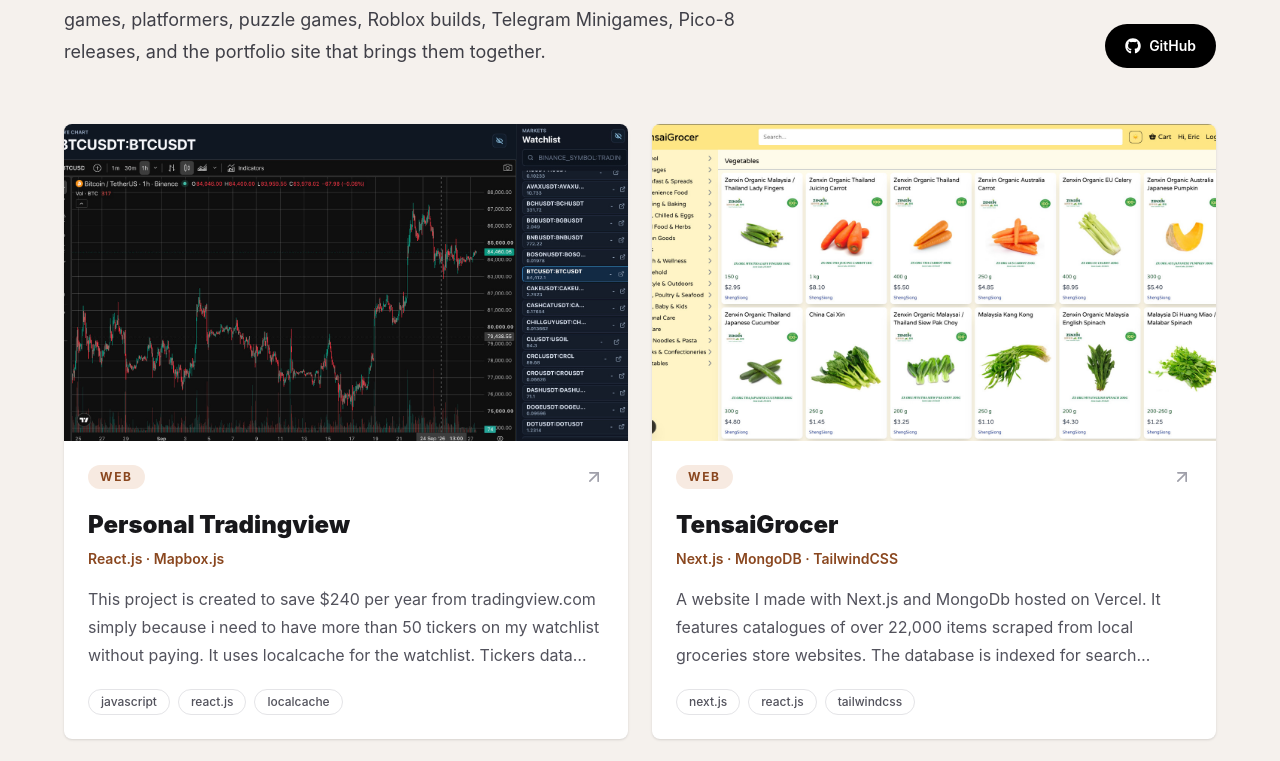
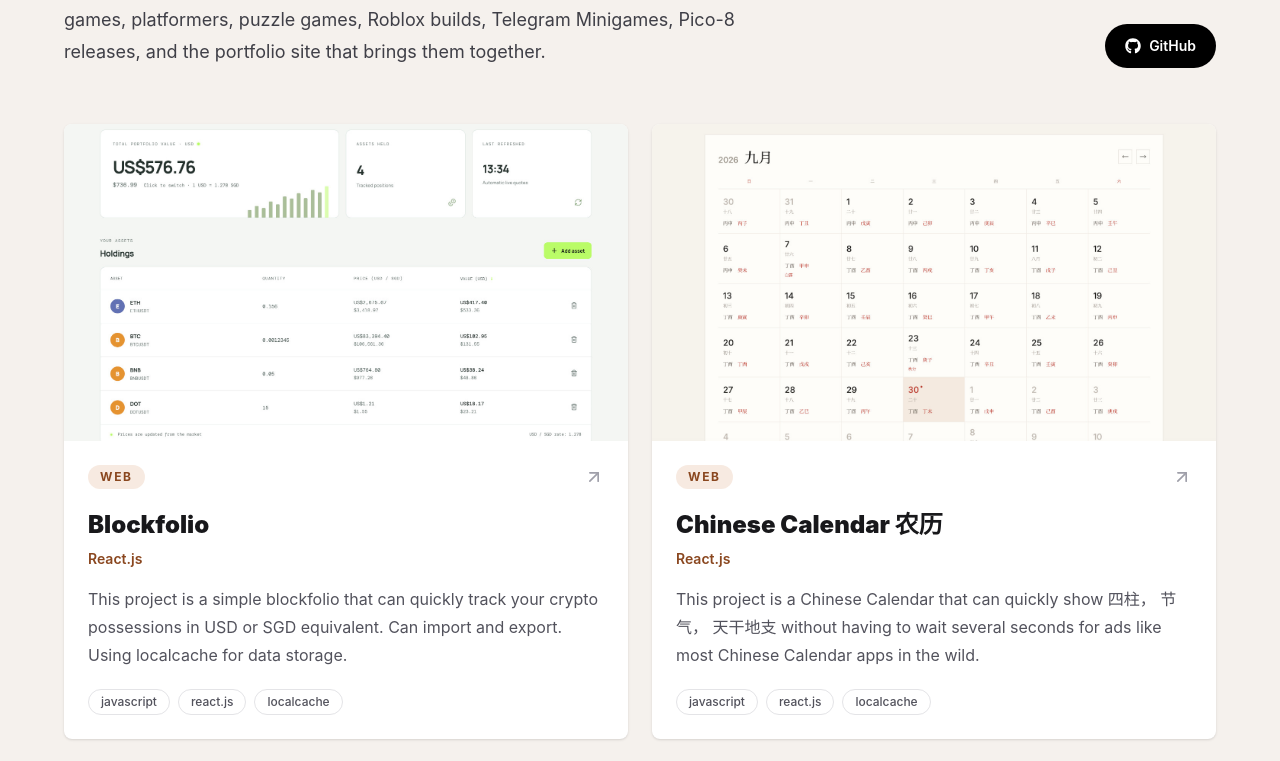
Before and after one commit to tensaix2j/tensaix2j.github.com, a React (Vite) app: page /projects in a window 1280 px wide. Shown: the part 400-1161 px from the top of the page. Built offline with nearby package versions, Linux system fonts and the light colour scheme.

Commit message:
new file:   public/thumbnails/blockfolio.jpg 	new file:   public/thumbnails/nongli.jpg 	modified:   src/Projects.jsx

```diff
--- a/src/Projects.jsx
+++ b/src/Projects.jsx
@@ -5,10 +5,35 @@
 const PROJECTS = [
 
   {
+    id: 13,
+    type: "web",
+    title: "Blockfolio",
+    sub: "React.js",
+    desc: "This project is a simple blockfolio that can quickly track your crypto possessions in USD or SGD equivalent. Can import and export. Using localcache for data storage.",
+    tags: ["javascript", "react.js", "localcache"],
+    complexity: "high",
+    thumbnail: "/thumbnails/blockfolio.jpg",
+    url: "https://tensaix2j.github.io/blockfolio/",
+  },
+
+  {
+    id: 12,
+    type: "web",
+    title: "Chinese Calendar 农历",
+    sub: "React.js",
+    desc: "This project is a Chinese Calendar that can quickly show 四柱， 节气， 天干地支 without having to wait several seconds for ads like most Chinese Calendar apps in the wild.",
+    tags: ["javascript", "react.js", "localcache"],
+    complexity: "high",
+    thumbnail: "/thumbnails/nongli.jpg",
+    url: "https://tensaix2j.github.io/nongli/",
+  },
+
+
+  {
     id: 11,
     type: "web",
     title: "Personal Tradingview",
-    sub: "React.js · Mapbox.js",
+    sub: "React.js",
     desc: "This project is created to save $240 per year from tradingview.com simply because i need to have more than 50 tickers on my watchlist without paying. It uses localcache for the watchlist. Tickers data composed of data from Binance, MEXC, finnhub and CMC.",
     tags: ["javascript", "react.js", "localcache"],
     complexity: "high",
```
Also changed, not shown: public/thumbnails/blockfolio.jpg (added), public/thumbnails/nongli.jpg (added).
